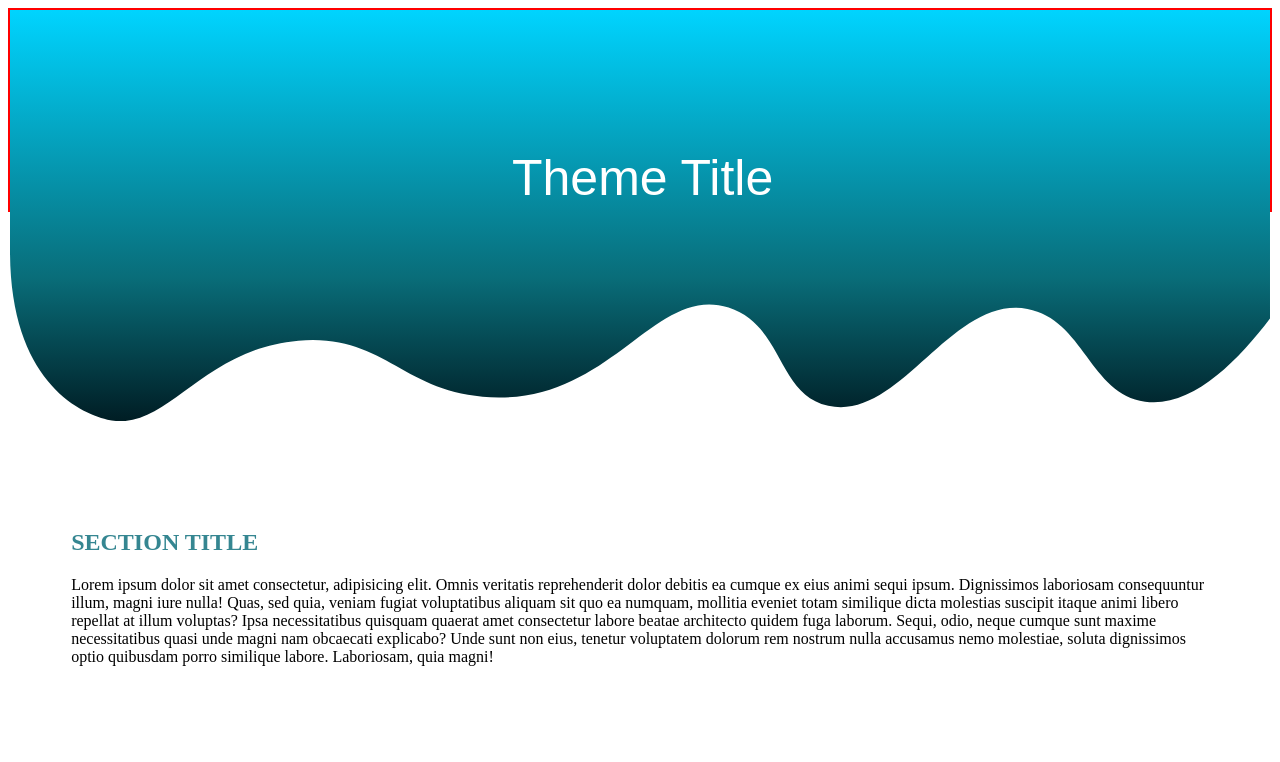
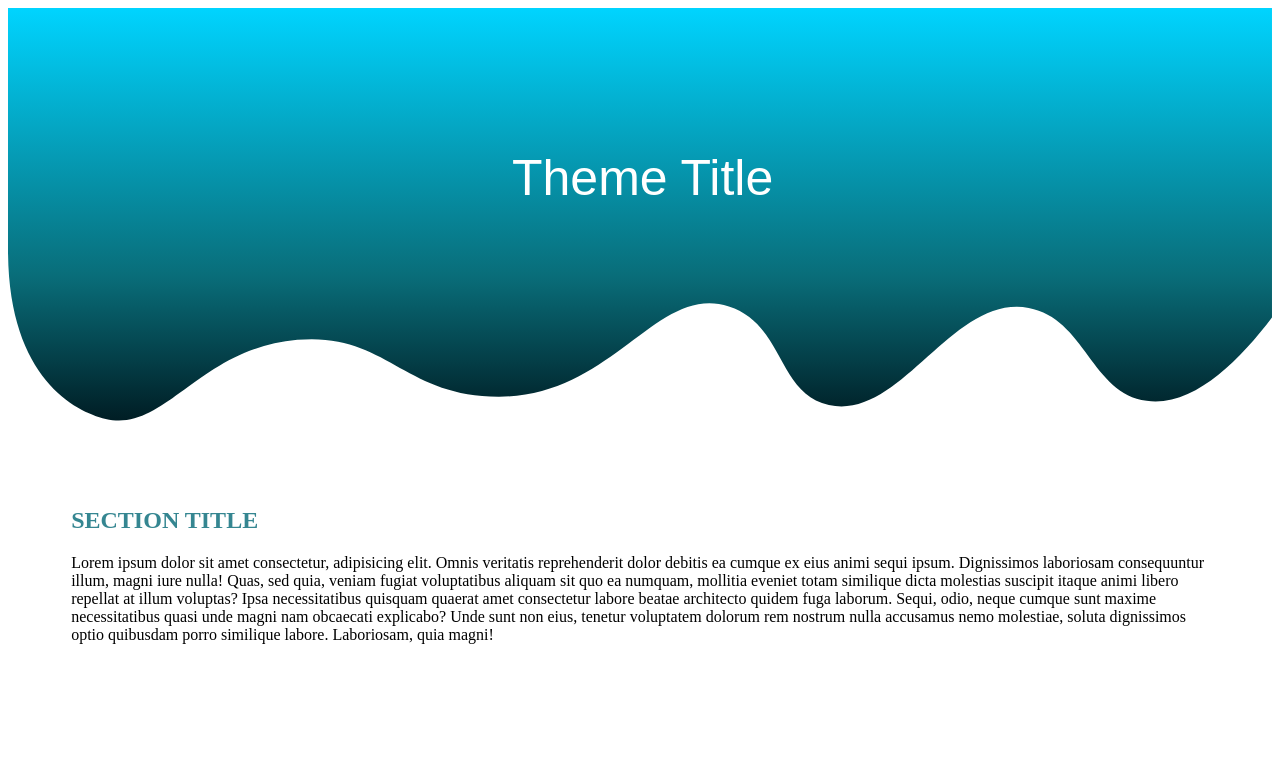
Before and after one commit to 5W8/mobile-friendly-practice, a plain HTML site: page index.html in a window 1280 px wide. Shown: the top 762 px of the page. Drawn offline with Linux system fonts and the light colour scheme.

Commit message:
fixed header

```diff
--- a/css/style.css
+++ b/css/style.css
@@ -1,6 +1,6 @@
 
-.box0 {
-    border: solid red 2px;
+header {
+
     text-align:center;
     height:200px;
 
--- a/index.html
+++ b/index.html
@@ -13,7 +13,7 @@
 
 
 
-    <div class="box0">
+    <header>
         <svg id="Layer_1" data-name="Layer 1" xmlns="http://www.w3.org/2000/svg" viewBox="0 0 1366 445.8">
             <defs>
                 <style>
@@ -31,8 +31,7 @@
                 d="M1366,334.59c-35.76,47.13-85.07,97-135.44,90-59.88-8.29-66.63-89.32-127.49-100.5-82.78-15.2-137.89,122.32-216,105-55.81-12.38-48.17-87.13-108-106.5-78.31-25.35-125.07,98-249,97.5-103.49-.42-121.3-69.87-217.49-61.5-107.29,9.34-142.49,100.74-207,85.5C72.27,436.21,0,399.09,0,261.1V0H1366Z" />
         </svg>
         <h1>Theme Title</h1>
-    </div>
-    <br>
+    </header>
     <br>
     <br>
     <br>
```
